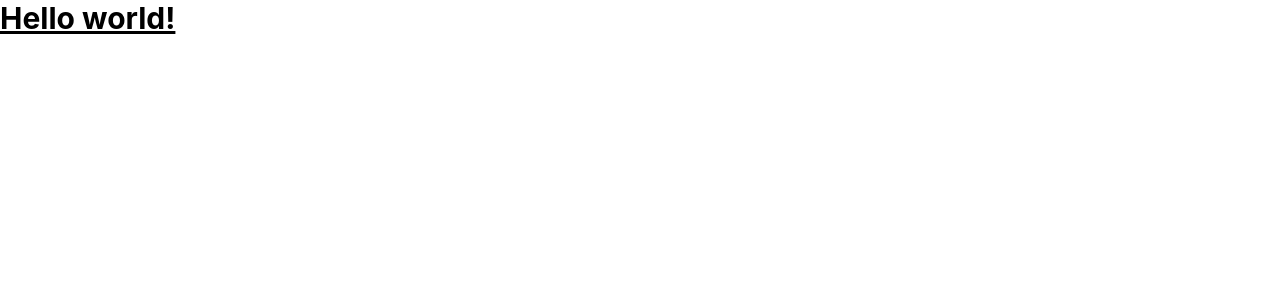
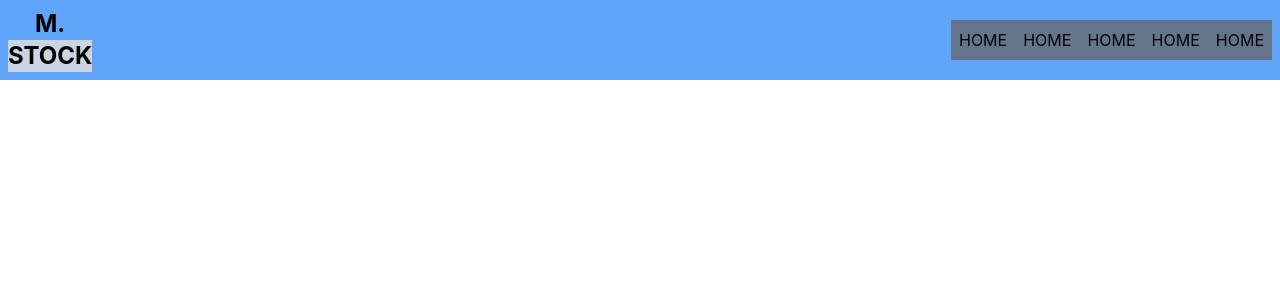
Before and after one commit to Amit64/inventoryStock-management, a React (Create React App) app: page /login in a window 1280 px wide. Shown: the top 300 px of the page. Built offline with nearby package versions, Linux system fonts and the light colour scheme.

Commit message:
Navbar setup

```diff
--- a/package.json
+++ b/package.json
@@ -8,6 +8,7 @@
     "@testing-library/user-event": "^13.5.0",
     "react": "^18.1.0",
     "react-dom": "^18.1.0",
+    "react-icons": "^4.3.1",
     "react-router-dom": "^6.3.0",
     "react-scripts": "5.0.1",
     "web-vitals": "^2.1.4"
--- a/src/App.js
+++ b/src/App.js
@@ -1,10 +1,19 @@
+import { Route, Routes } from "react-router-dom";
+import About from "./components/About/About";
+import Home from "./components/Home/Home/Home";
+import Login from "./components/Login/Login/Login";
+import Header from "./components/shared/Header/Header";
 
 function App() {
   return (
     <div>
-      <h1 className="text-3xl font-bold underline">
-      Hello world!
-    </h1>
+      <Header></Header>
+      <Routes>
+        <Route path="/home" element={<Home></Home>}></Route>
+        <Route path="/home" element={<Home></Home>}></Route>
+        <Route path="/about" element={<About></About>}></Route>
+        <Route path="/login" element={<Login></Login>}></Route>
+      </Routes>
     </div>
   );
 }
--- /dev/null
+++ b/src/components/About/About.js
@@ -0,0 +1,11 @@
+import React from 'react';
+
+const About = () => {
+    return (
+        <div>
+            <h2>This is about</h2>
+        </div>
+    );
+};
+
+export default About;
--- /dev/null
+++ b/src/components/Home/Home/Home.js
@@ -0,0 +1,11 @@
+import React from 'react';
+
+const Home = () => {
+    return (
+        <div>
+            <h2>home</h2>
+        </div>
+    );
+};
+
+export default Home;
--- a/src/components/Navbar/Navbar.js
+++ b/src/components/Login/Login/Login.js
@@ -1,11 +1,11 @@
 import React from 'react';
 
-const Navbar = () => {
+const Login = () => {
     return (
         <div>
-
+            <h2>this is login</h2>
         </div>
     );
 };
 
-export default Navbar;
+export default Login;
--- /dev/null
+++ b/src/components/Login/SignUp/SignUp.js
@@ -0,0 +1,11 @@
+import React from 'react';
+
+const SignUp = () => {
+    return (
+        <div>
+            <h2>This is sign up</h2>
+        </div>
+    );
+};
+
+export default SignUp;
--- /dev/null
+++ b/src/components/Login/SocialLogin/SocialLogin.js
@@ -0,0 +1,11 @@
+import React from 'react';
+
+const SocialLogin = () => {
+    return (
+        <div>
+            <h2>this is social login</h2>
+        </div>
+    );
+};
+
+export default SocialLogin;
--- a/src/components/Home/Home.js
+++ b/src/components/shared/Footer/Footer.js
@@ -1,11 +1,11 @@
 import React from 'react';
 
-const Home = () => {
+const Footer = () => {
     return (
         <div>
-            <h2>this is home</h2>
+            <h2>Footer</h2>
         </div>
     );
 };
 
-export default Home;
+export default Footer;
--- /dev/null
+++ b/src/components/shared/Header/Header.js
@@ -0,0 +1,36 @@
+import React, { useState } from "react";
+import { NavLink } from "react-router-dom";
+import {FaBars} from "react-icons/fa";
+import {GrClose} from "react-icons/gr";
+import MobileMenu from "../MobileMenu/MobileMenu";
+
+const Header = () => {
+    const[isOpen,setIsOpen] = useState(false);
+    const handleMenuBar=()=>{
+        setIsOpen(!isOpen);
+    }
+  return (
+   <div className="fixed w-full flex justify-between p-2 items-center bg-blue-400">
+       <div className="text-2xl font-bold text-center uppercase">
+           <h2>M.<span className="block  bg-slate-300">Stock</span></h2>
+       </div>
+       <nav >
+           <div>
+               <span className="md:hidden cursor-pointer absolute right-2 scale-150" onClick={()=>setIsOpen(!isOpen)}>
+               {isOpen ? <GrClose/>:<FaBars/>}
+               </span>
+           </div>
+           <ul className={`hidden md:flex gap-4 uppercase p-2 bg-slate-500 `}>
+               <li><NavLink to={"/"}>Home</NavLink></li>
+               <li><NavLink to={"/"}>Home</NavLink></li>
+               <li><NavLink to={"/"}>Home</NavLink></li>
+               <li><NavLink to={"/"}>Home</NavLink></li>
+               <li><NavLink to={"/"}>Home</NavLink></li>
+           </ul>
+           <MobileMenu isOpen={isOpen} setIsOpen={setIsOpen}/>
+       </nav>
+   </div>
+  );
+};
+
+export default Header;
--- /dev/null
+++ b/src/components/shared/MobileMenu/MobileMenu.js
@@ -0,0 +1,18 @@
+import React from 'react';
+import { NavLink } from 'react-router-dom';
+
+const MobileMenu = ({isOpen,setIsOpen}) => {
+    return (
+        <div>
+            <ul className={`${isOpen?'flex-col flex items-center fixed inset-0 left-1/4 top-20 gap-8 justify-center bg-black/40 backdrop-blur-lg uppercase md:hidden':'hidden'}`}>
+               <li><NavLink to={"/"}>Home</NavLink></li>
+               <li><NavLink to={"/"}>Home</NavLink></li>
+               <li><NavLink to={"/"}>Home</NavLink></li>
+               <li><NavLink to={"/"}>Home</NavLink></li>
+               <li><NavLink to={"/"}>Home</NavLink></li>
+           </ul>
+        </div>
+    );
+};
+
+export default MobileMenu;
```
Also changed, not shown: 1 other file (tests, documents, lock files or other folders).
